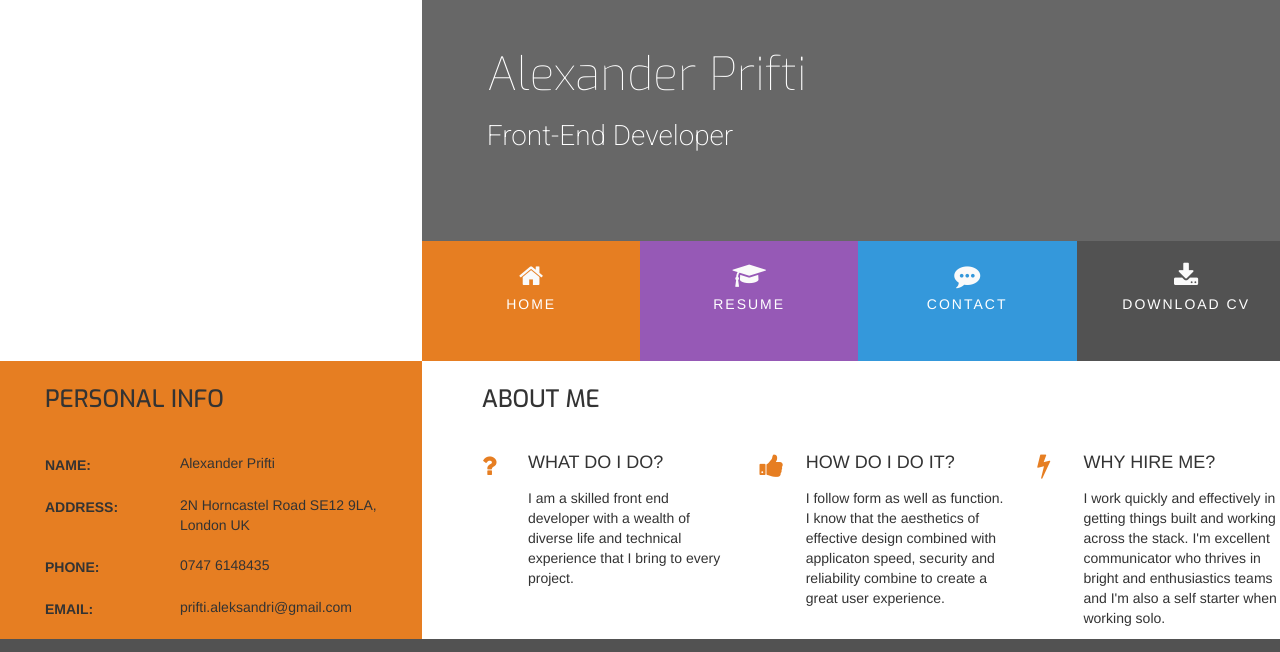
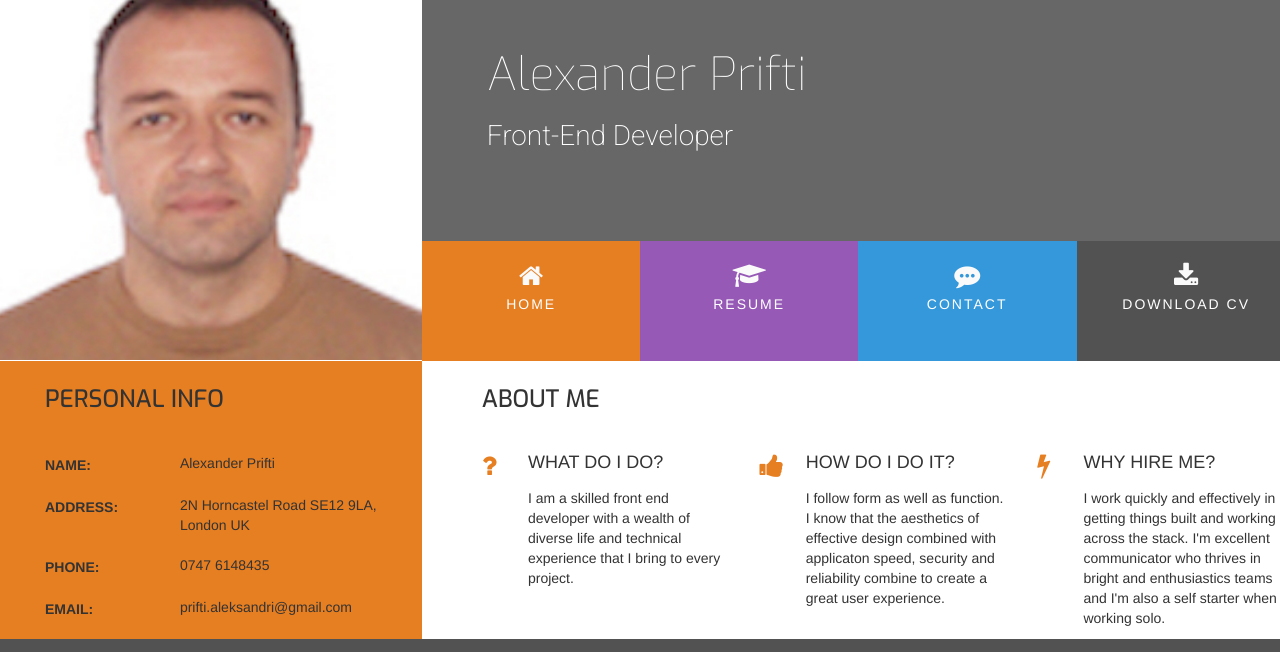
Before and after one commit to aleksandriprifti/alexprifti-cv, a plain HTML site: page index.html in a window 1280 px wide. Shown: the top 652 px of the page. Drawn offline with nearby package versions, Linux system fonts and the light colour scheme.

Commit message:
Additional changes

```diff
--- a/index.html
+++ b/index.html
@@ -20,7 +20,7 @@
     <header class="container-fluid">
         <div class="row">
             <a href="index.html">
-                <div class="col-md-4"></div>
+                <div class="col-md-4 logo"></div>
             </a>
 
             <div class="col-md-8">
```
